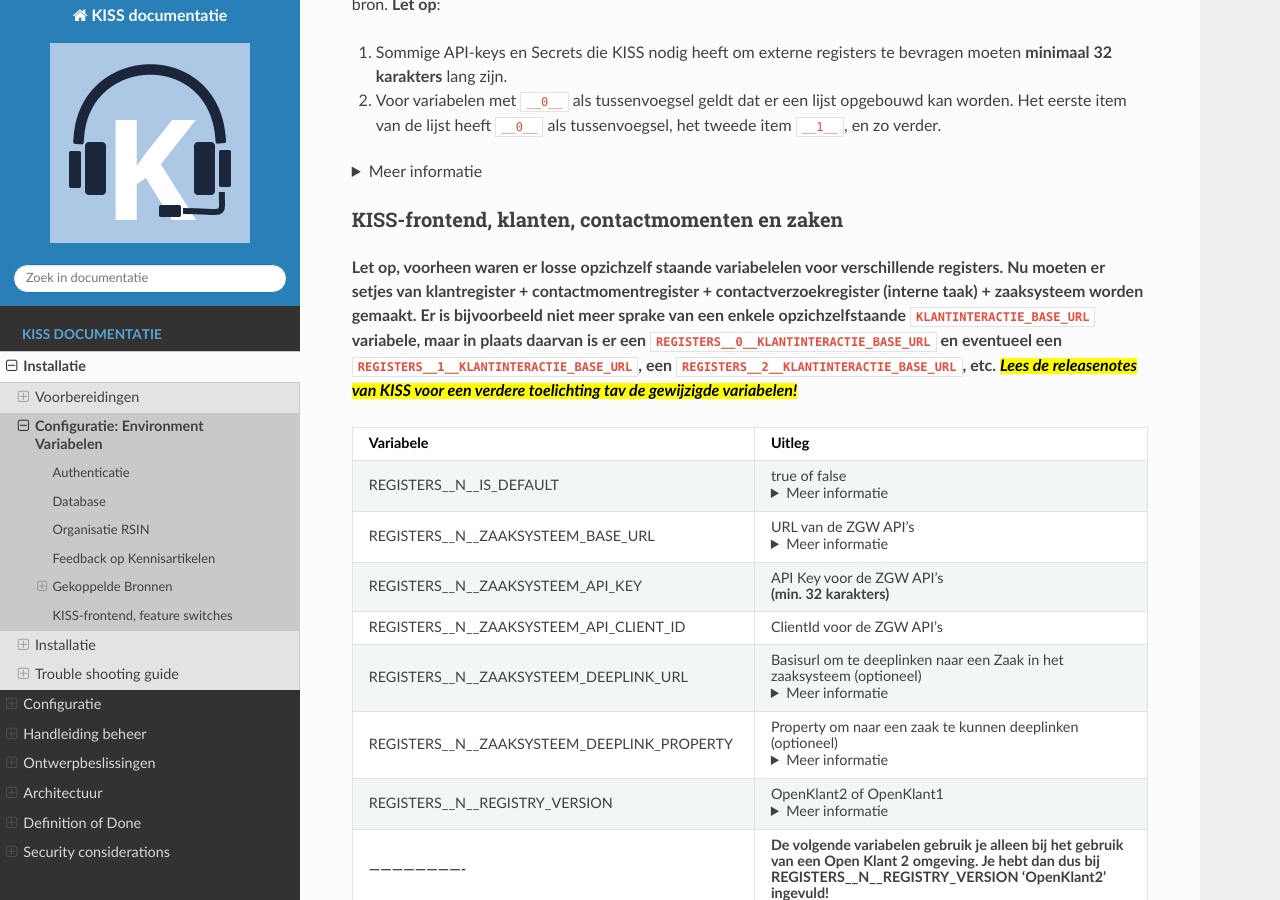
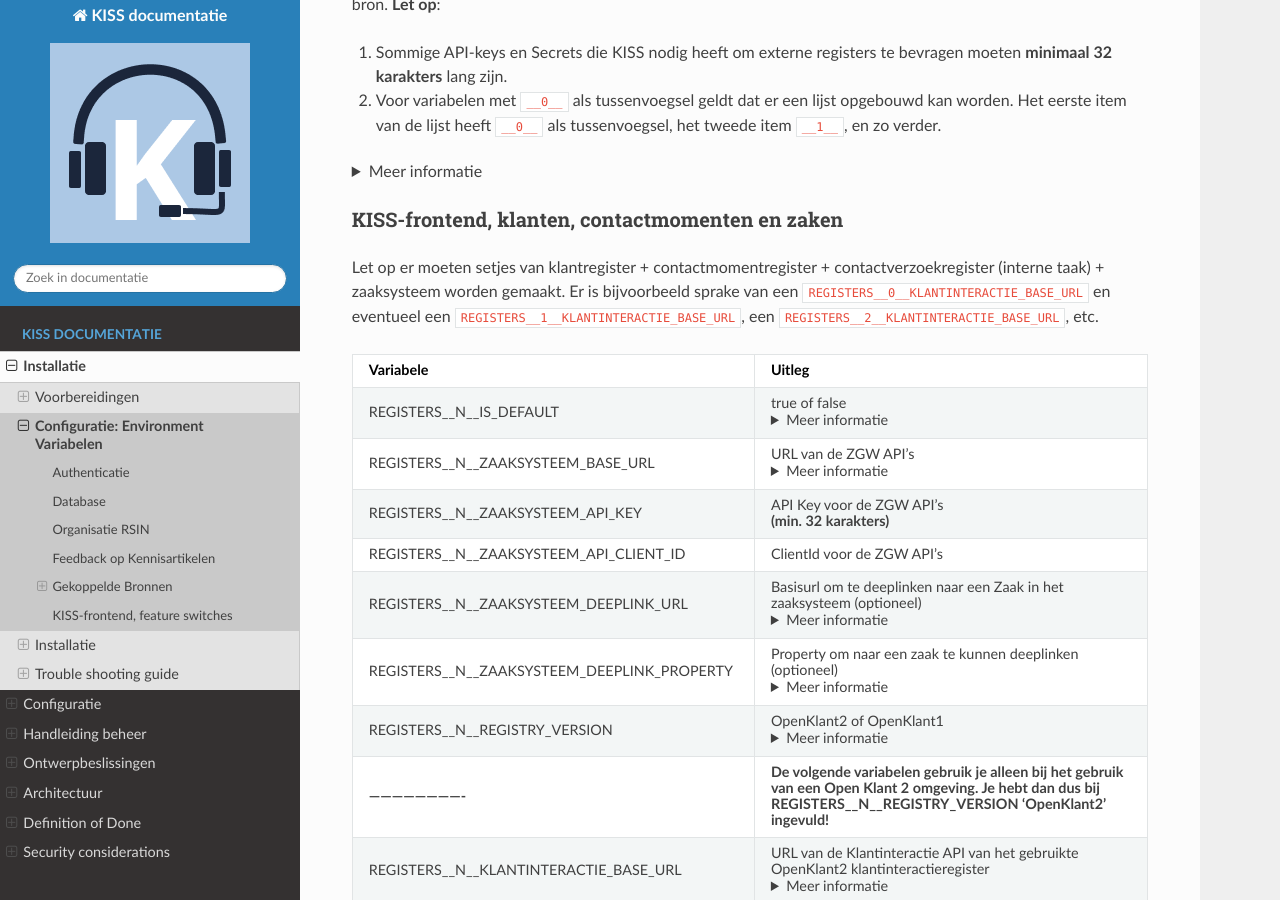
Before and after one commit to Klantinteractie-Servicesysteem/.github, a Sphinx documentation site: the page built from docs/installation/configuratie.md, in a window 1280 px wide and 900 px high, scrolled down 1566 px. Built offline with Sphinx 7.4.7 and the Read the Docs theme 3.1.0, drawn with Linux system fonts in a browser that asks for light colours; some of the changed text lies outside the part shown.

```diff
--- a/docs/installation/configuratie.md
+++ b/docs/installation/configuratie.md
@@ -62,8 +62,8 @@
 
 ### KISS-frontend, klanten, contactmomenten en zaken
 
-**Let op, voorheen waren er losse opzichzelf staande variabelelen voor verschillende registers. Nu moeten er setjes van klantregister + contactmomentregister + contactverzoekregister (interne taak) + zaaksysteem worden gemaakt.
-Er is bijvoorbeeld niet meer sprake van een enkele opzichzelfstaande `KLANTINTERACTIE_BASE_URL` variabele, maar in plaats daarvan is er een `REGISTERS__0__KLANTINTERACTIE_BASE_URL` en eventueel een `REGISTERS__1__KLANTINTERACTIE_BASE_URL`, een `REGISTERS__2__KLANTINTERACTIE_BASE_URL`, etc. <mark>Lees de releasenotes van KISS voor een verdere toelichting tav de gewijzigde variabelen!</mark>**
+Let op er moeten setjes van klantregister + contactmomentregister + contactverzoekregister (interne taak) + zaaksysteem worden gemaakt.
+Er is bijvoorbeeld sprake van een `REGISTERS__0__KLANTINTERACTIE_BASE_URL` en eventueel een `REGISTERS__1__KLANTINTERACTIE_BASE_URL`, een `REGISTERS__2__KLANTINTERACTIE_BASE_URL`, etc.
 
 
 | Variabele                               | Uitleg                                                |
```
Also changed, not shown: other parts of docs/installation/configuratie.md (+4 -2 lines).
